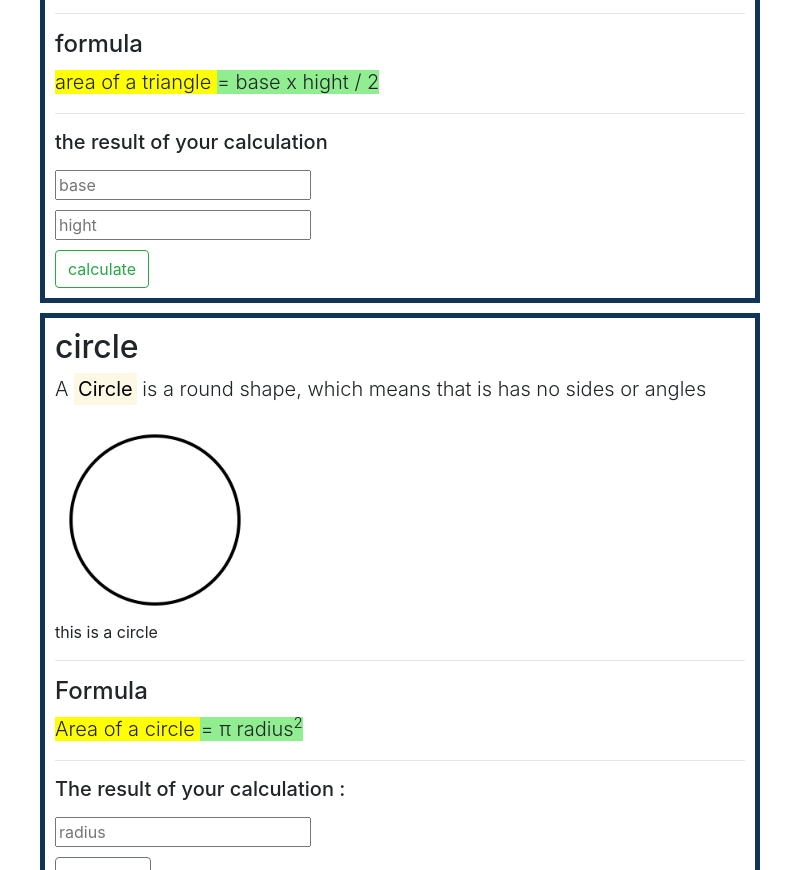
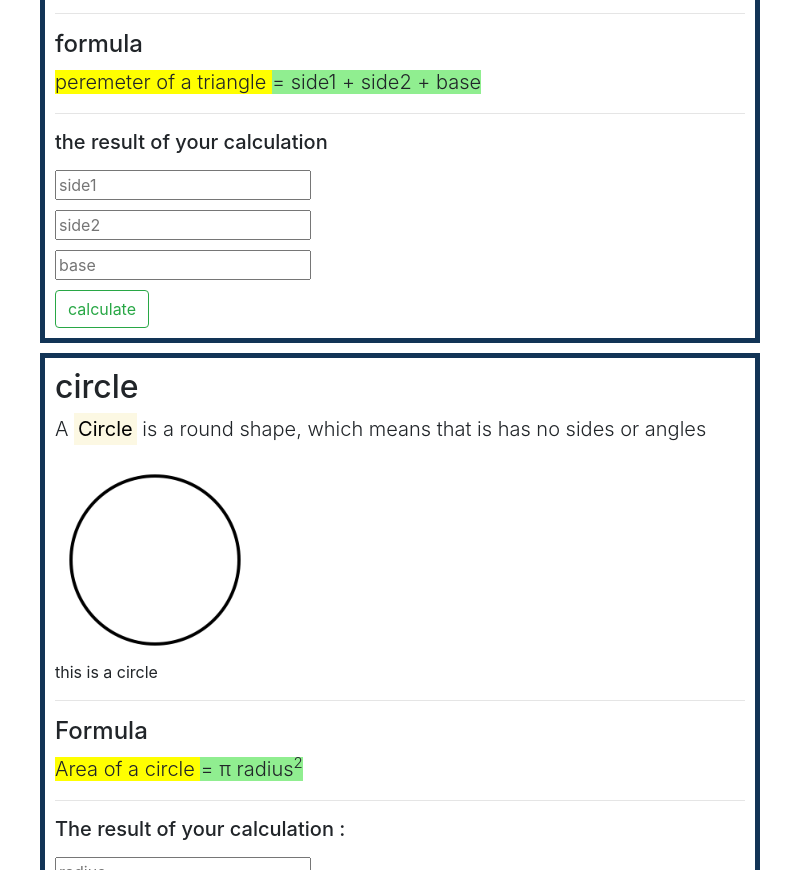
Before and after one commit to codeL123456/2d-shapes-calculator, an Electron app: page src/peremeter/main.html in a window 800 px wide. Shown: the part 1817-2687 px from the top of the page. Drawn offline with nearby package versions, Linux system fonts and the light colour scheme.

Commit message:
compleated the triangle html

```diff
--- a/src/peremeter/main.html
+++ b/src/peremeter/main.html
@@ -98,8 +98,8 @@
 
         <h4>formula</h4>
         <p class="lead">
-            <span class="res">area of a triangle </span>
-            <span class="form">= base x hight / 2</span>
+            <span class="res">peremeter of a triangle </span>
+            <span class="form">= side1 + side2 + base</span>
         </p>
         <hr>
 
@@ -109,8 +109,9 @@
             <span id="res2"></span>
         </p>
 
+        <input type="number" placeholder="side1" id="tri-side1"><br>
+        <input type="number" placeholder="side2" id="tri-side2"><br>
         <input type="number" placeholder="base" id="tri-base"><br>
-        <input type="number" placeholder="hight" id="tri-height"><br>
 
         <button class="btn btn-outline-success" id="calTri">calculate</button>
     </div>
```
